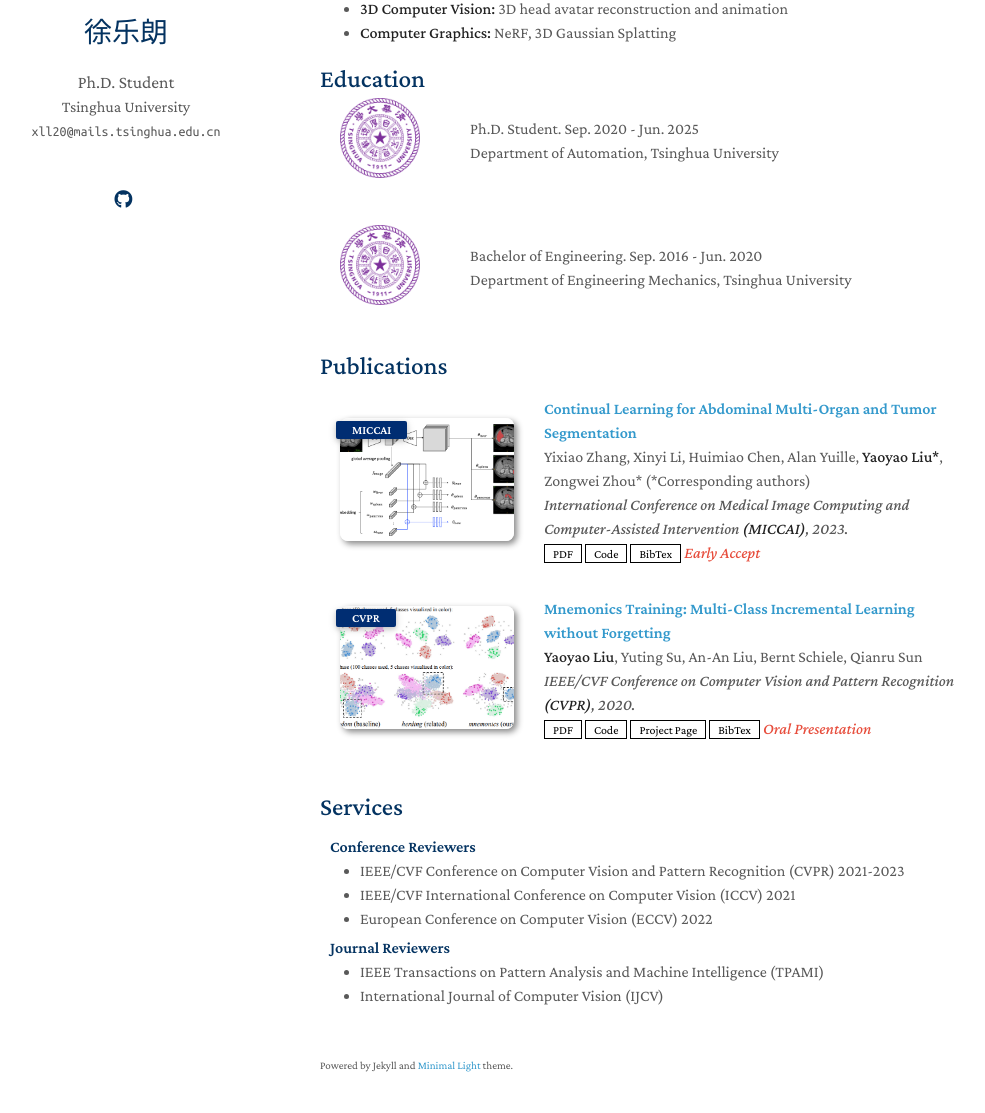
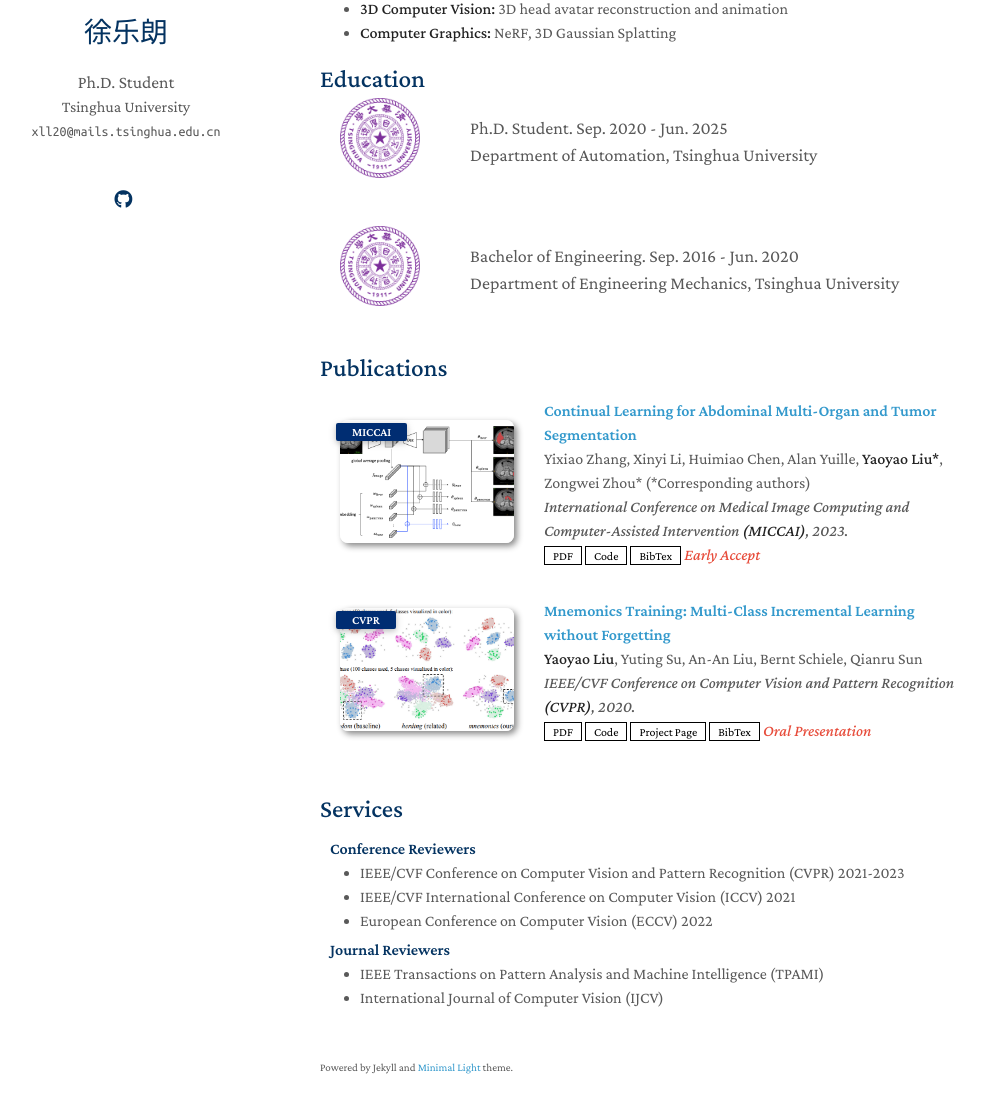
Before and after one commit to YuelangX/yuelangx.github.io, a Jekyll site: the page built from index.md, in a window 1280 px wide and 1370 px high. Shown: the part 222-1335 px from the top of the window, without its empty margins (150-1135 px from the left). Built offline with Jekyll 4.4.1, drawn with Linux system fonts in a browser that asks for light colours; nearby versions of some CDN libraries; a style sheet for code colours, icons or effects is not loaded; our own code applies the rules of GitHub Pages for plain Markdown files.

Commit message:
Update education.md

```diff
--- a/_includes/education.md
+++ b/_includes/education.md
@@ -1,7 +1,7 @@
 <h2 style="margin: 2px 0px -15px;">Education</h2>
 
 <div>
-<table style="width:100%;border:none;border-spacing:0px;border-collapse:separate;margin-right:auto;margin-left:auto">
+<table style="width:100%;border:none;border-spacing:0px;border-collapse:separate;margin-right:auto;margin-left:auto;font-size: large">
 
 <tr>
 <td style="padding:20px;width:20%;vertical-align:middle;border:none" align="center">
```
